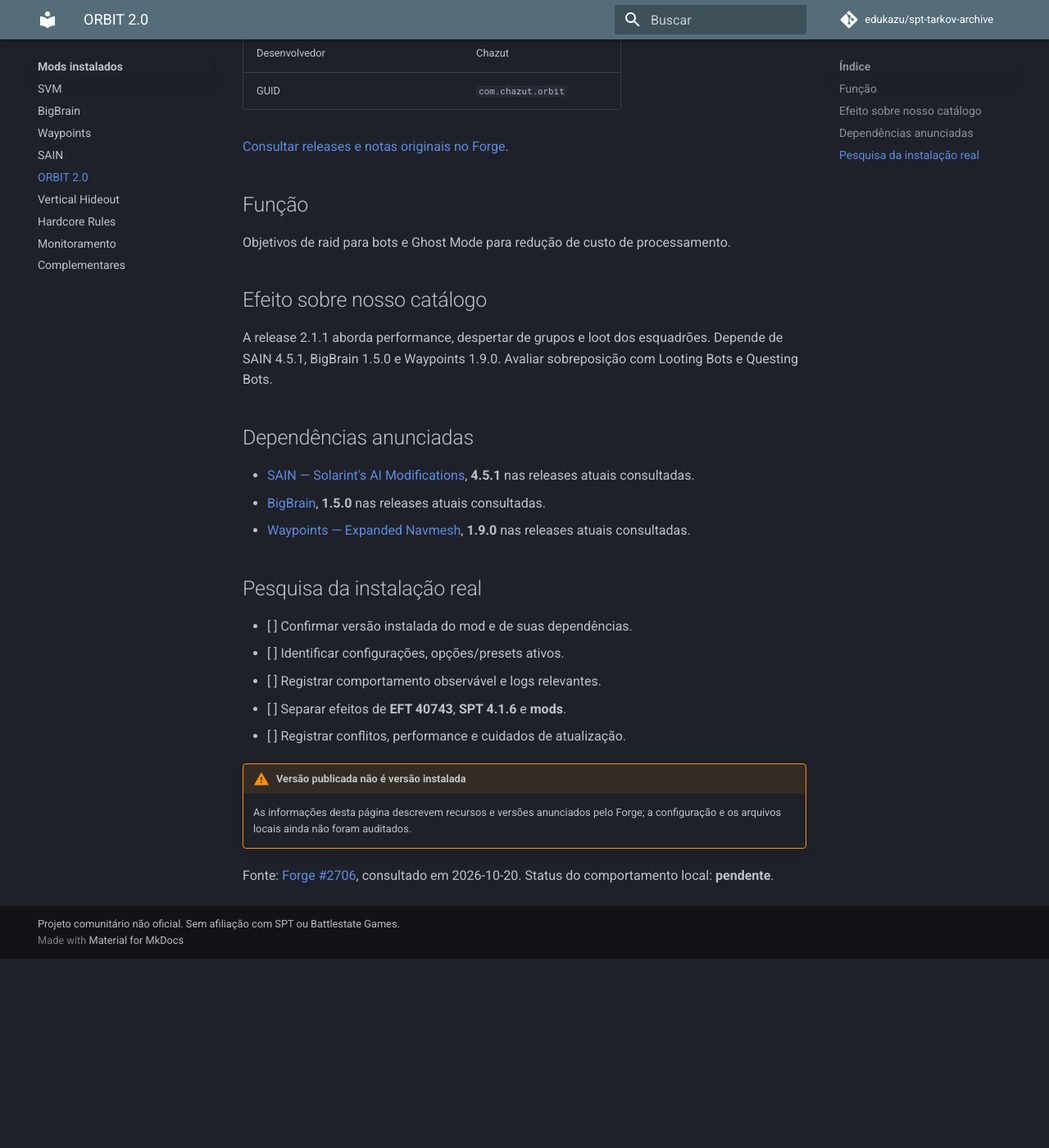
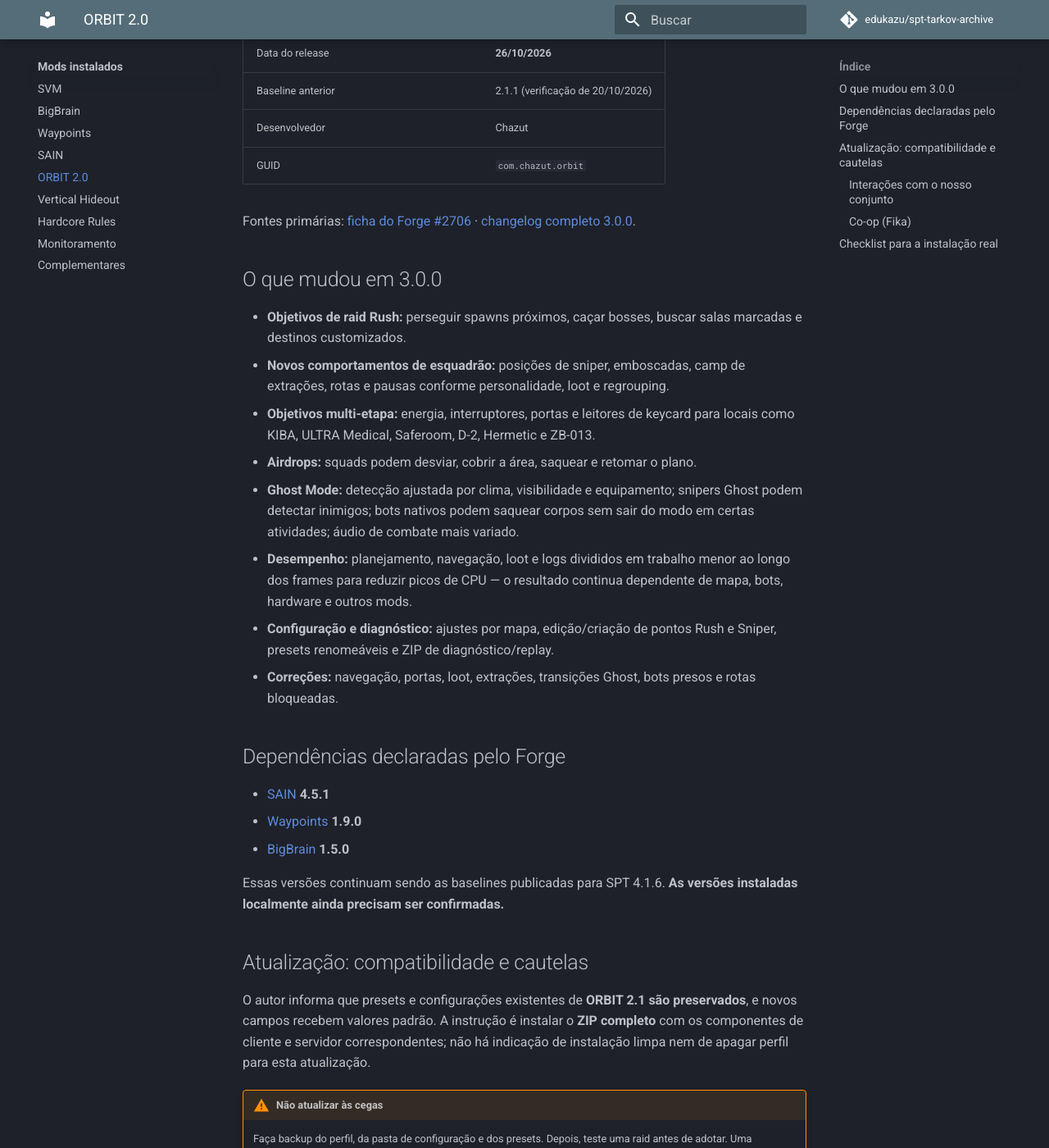
Before and after one commit to edukazu/spt-tarkov-archive, an MkDocs documentation site: the page built from docs/mods/orbit.md, in a window 1280 px wide and 1400 px high, scrolled down 367 px. Shown: the whole window at 82% size. Built offline with MkDocs 1.6.1 and Material for MkDocs 9.7.7, drawn with Linux system fonts in a browser that asks for light colours; comment, search, counter and statistics services are not loaded; before the commit the page ends 1536 px from its top, so only the background shows below that; some of the changed text lies outside the part shown.

Commit message:
Record ORBIT 3.0.0 release for SPT 4.1.6

```diff
--- a/docs/mods/orbit.md
+++ b/docs/mods/orbit.md
@@ -1,38 +1,63 @@
-# ORBIT 2.0
+# ORBIT 3.0
 
 | Campo | Registro |
 |---|---|
 | Presente na instalação | **Sim**, informado pelo usuário |
-| Versão instalada | **Não informada** |
-| Última compatível no Forge (20/10/2026) | **2.1.1** para SPT 4.1.6 |
+| Versão instalada | **Não confirmada** |
+| Última versão compatível anunciada no Forge | **3.0.0** — SPT 4.1.6 |
+| Data do release | **26/10/2026** |
+| Baseline anterior | 2.1.1 (verificação de 20/10/2026) |
 | Desenvolvedor | Chazut |
 | GUID | `com.chazut.orbit` |
 
-[Consultar releases e notas originais no Forge](https://sp-mod.com/mod/2706/orbit-20).
+Fontes primárias: [ficha do Forge #2706](https://sp-mod.com/mod/2706/orbit-20) · [changelog completo 3.0.0](https://github.com/Chazut/ORBIT/releases/tag/3.0.0).
 
-## Função
+## O que mudou em 3.0.0
 
-Objetivos de raid para bots e Ghost Mode para redução de custo de processamento.
+- **Objetivos de raid Rush:** perseguir spawns próximos, caçar bosses, buscar salas marcadas e destinos customizados.
+- **Novos comportamentos de esquadrão:** posições de sniper, emboscadas, camp de extrações, rotas e pausas conforme personalidade, loot e regrouping.
+- **Objetivos multi-etapa:** energia, interruptores, portas e leitores de keycard para locais como KIBA, ULTRA Medical, Saferoom, D-2, Hermetic e ZB-013.
+- **Airdrops:** squads podem desviar, cobrir a área, saquear e retomar o plano.
+- **Ghost Mode:** detecção ajustada por clima, visibilidade e equipamento; snipers Ghost podem detectar inimigos; bots nativos podem saquear corpos sem sair do modo em certas atividades; áudio de combate mais variado.
+- **Desempenho:** planejamento, navegação, loot e logs divididos em trabalho menor ao longo dos frames para reduzir picos de CPU — o resultado continua dependente de mapa, bots, hardware e outros mods.
+- **Configuração e diagnóstico:** ajustes por mapa, edição/criação de pontos Rush e Sniper, presets renomeáveis e ZIP de diagnóstico/replay.
+- **Correções:** navegação, portas, loot, extrações, transições Ghost, bots presos e rotas bloqueadas.
 
-## Efeito sobre nosso catálogo
+## Dependências declaradas pelo Forge
 
-A release 2.1.1 aborda performance, despertar de grupos e loot dos esquadrões. Depende de SAIN 4.5.1, BigBrain 1.5.0 e Waypoints 1.9.0. Avaliar sobreposição com Looting Bots e Questing Bots.
+- [SAIN](sain.md) **4.5.1**
+- [Waypoints](waypoints.md) **1.9.0**
+- [BigBrain](bigbrain.md) **1.5.0**
 
-## Dependências anunciadas
+Essas versões continuam sendo as baselines publicadas para SPT 4.1.6. **As versões instaladas localmente ainda precisam ser confirmadas.**
 
-- [SAIN — Solarint's AI Modifications](sain.md), **4.5.1** nas releases atuais consultadas.
-- [BigBrain](bigbrain.md), **1.5.0** nas releases atuais consultadas.
-- [Waypoints — Expanded Navmesh](waypoints.md), **1.9.0** nas releases atuais consultadas.
+## Atualização: compatibilidade e cautelas
 
-## Pesquisa da instalação real
+O autor informa que presets e configurações existentes de **ORBIT 2.1 são preservados**, e novos campos recebem valores padrão. A instrução é instalar o **ZIP completo** com os componentes de cliente e servidor correspondentes; não há indicação de instalação limpa nem de apagar perfil para esta atualização.
 
-- [ ] Confirmar versão instalada do mod e de suas dependências.
-- [ ] Identificar configurações, opções/presets ativos.
-- [ ] Registrar comportamento observável e logs relevantes.
-- [ ] Separar efeitos de **EFT 40743**, **SPT 4.1.6** e **mods**.
-- [ ] Registrar conflitos, performance e cuidados de atualização.
+!!! warning "Não atualizar às cegas"
+    Faça backup do perfil, da pasta de configuração e dos presets. Depois, teste uma raid antes de adotar. Uma migração de presets preservada não garante que o comportamento novo será igual ao anterior.
 
-!!! warning "Versão publicada não é versão instalada"
-    As informações desta página descrevem recursos e versões anunciados pelo Forge; a configuração e os arquivos locais ainda não foram auditados.
+### Interações com o nosso conjunto
 
-Fonte: [Forge #2706](https://sp-mod.com/mod/2706/orbit-20), consultado em 2026-10-20. Status do comportamento local: **pendente**.
+- **SAIN:** dependência obrigatória. Se usar extrações do ORBIT, mantenha desativadas as extrações do SAIN para evitar duas lógicas de extração.
+- **BigBrain + Waypoints:** dependências obrigatórias; mantenha as versões exigidas e verifique logs.
+- **SVM:** ORBIT 3.0 suporta Scav Lands em Reserve quando SVM converte a saída em extração paga. Isso só importa se essa opção estiver habilitada.
+- **Hardcore Rules:** revisar qualquer sobreposição de regras/economia separadamente; não há conflito específico declarado nas notas do ORBIT.
+- **Vertical Hideout:** nenhuma interação direta indicada.
+- **Looting Bots / Questing Bots:** candidatos ainda não instalados; podem sobrepor funções de loot/objetivos do ORBIT e precisam de testes próprios.
+
+### Co-op (Fika)
+
+O Fika Addon **1.2.0** é opcional e só é necessário em co-op. Se utilizado, o autor exige versões correspondentes no host/headless e em todos os clientes.
+
+## Checklist para a instalação real
+
+- [ ] Confirmar a versão local (não presumir que 3.0.0 já está instalada).
+- [ ] Fazer backup de perfil, configurações e presets.
+- [ ] Conferir SAIN extraction OFF caso ORBIT controle as extrações.
+- [ ] Atualizar os componentes client/server juntos.
+- [ ] Testar agressividade, rotas, loot, objetivos multi-etapa, extrações e desempenho.
+- [ ] Registrar logs e observações antes de marcar a atualização como adotada.
+
+**Estado:** release nova detectada e registrada; adoção local **pendente de decisão e teste**.
```
Also changed, not shown: docs/mods/index.md (+2 -2 lines), docs/mods/updates.md (+3 -1 lines), 1 other file.
